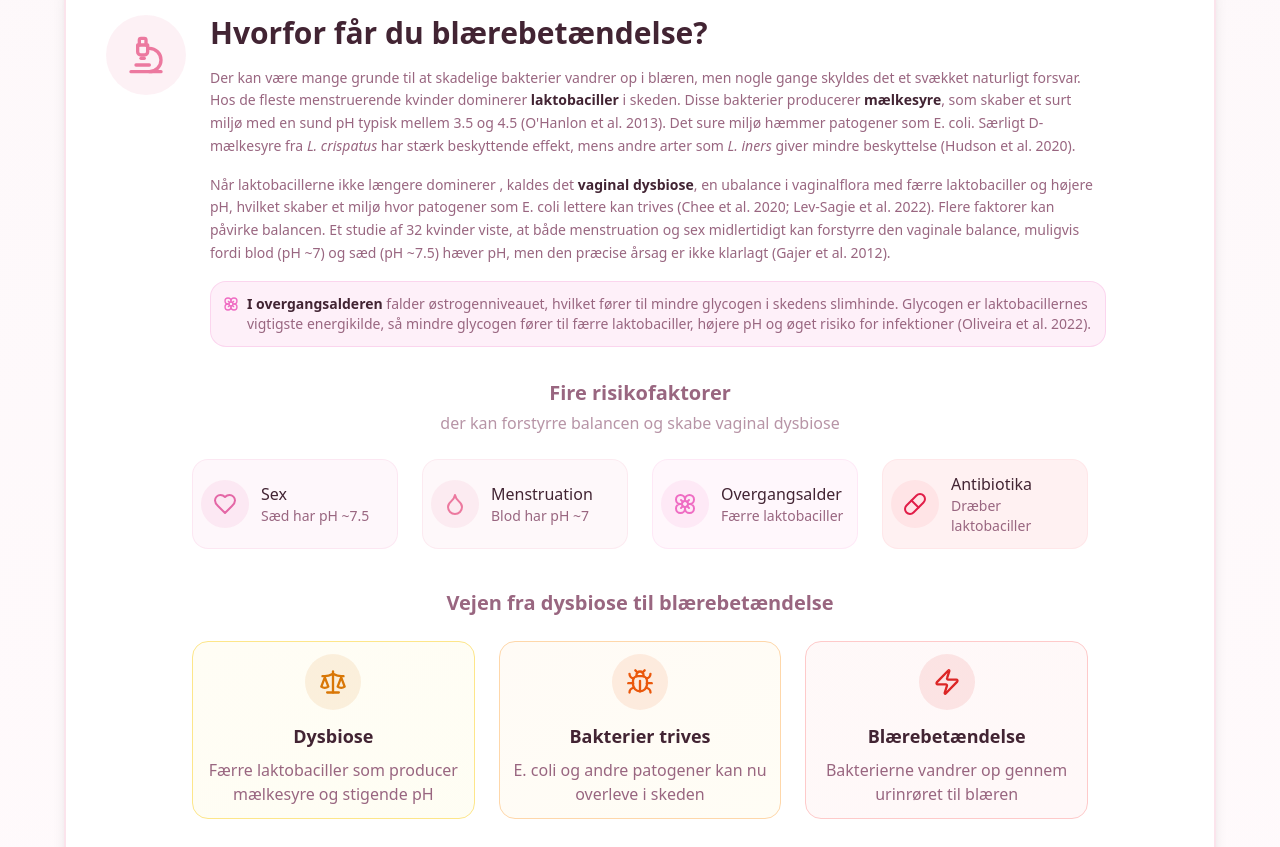
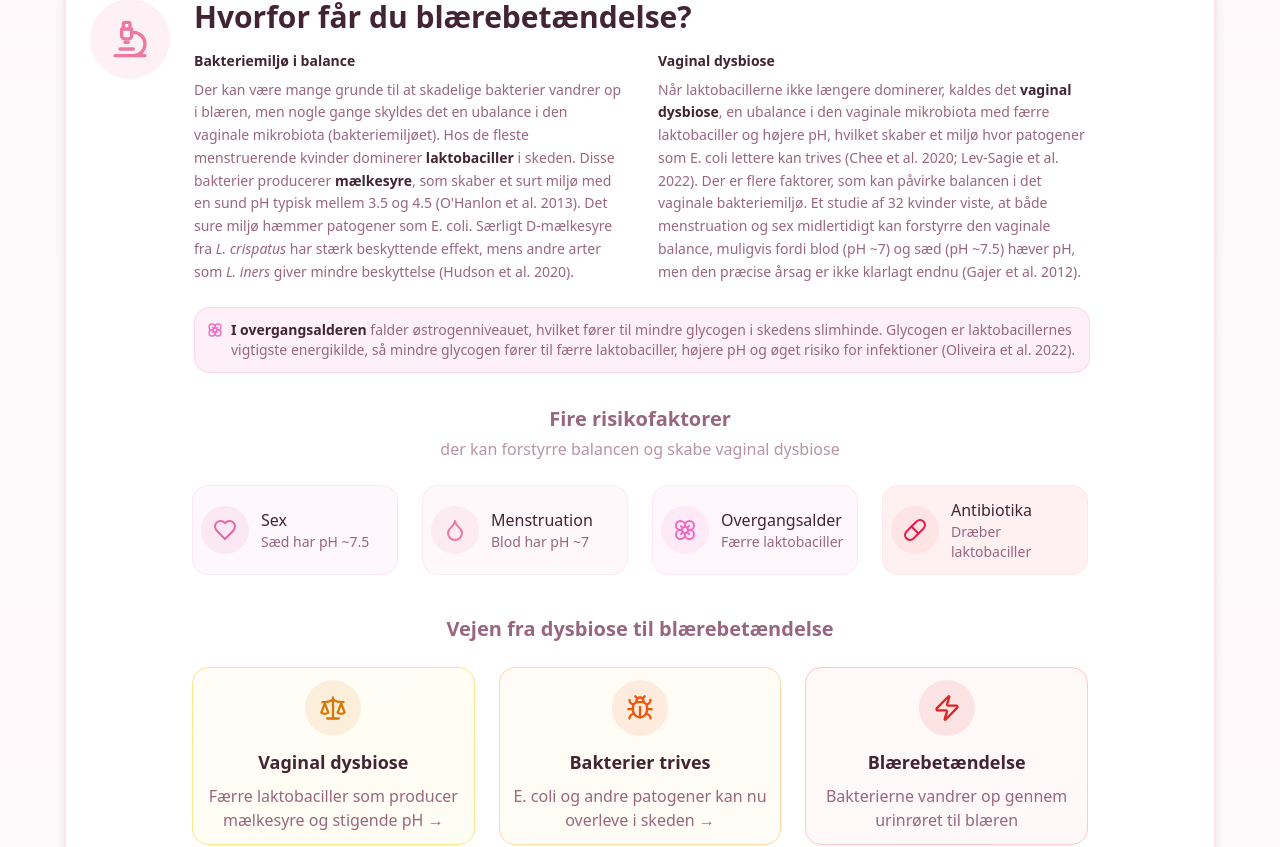
Before and after one commit to mariaasgari/godtisse.dk, a React (Vite) app: page / in a window 1280 px wide. Shown: the part 1237-2084 px from the top of the page. Built offline with nearby package versions, Linux system fonts and the light colour scheme.

Commit message:
Ændringer

```diff
--- a/index.html
+++ b/index.html
@@ -6,12 +6,12 @@
     <title>godtisse.dk | Slut med tilbagevendende blærebetændelser</title>
     <meta
       name="description"
-      content="Få kontrol over gentagne urinvejsinfektioner (UVI) gennem viden om vaginal dysbiose, mælkesyrebakterier og forebyggende rutiner. Hjælp til kvinder med blærebetændelse efter sex."
+      content="Få kontrol over gentagne urinvejsinfektioner (UVI) gennem viden om vaginal dysbiose, vaginal mikrobiota og forebyggende rutiner. Hjælp til kvinder med blærebetændelse efter sex."
     />
     <meta name="author" content="godtisse.dk" />
     <meta
       name="keywords"
-      content="blærebetændelse, urinvejsinfektion, vaginal dysbiose, mælkesyrebakterier, lactobaciller, forebyggelse, kvinder, urinvejssundhed"
+      content="blærebetændelse, urinvejsinfektion, vaginal dysbiose, vaginal mikrobiota, mælkesyrebakterier, lactobaciller, forebyggelse, kvinder, urinvejssundhed"
     />
 
     <meta property="og:title" content="godtisse.dk | Slut med tilbagevendende blærebetændelser" />
--- a/src/components/Hero.tsx
+++ b/src/components/Hero.tsx
@@ -26,7 +26,7 @@ export const Hero = () => (
 
         <p className="text-lg sm:text-xl md:text-2xl text-muted-foreground max-w-2xl mx-auto animate-in fade-in slide-in-from-bottom-4 duration-1000 delay-150 px-2">
           Kvinders guide til at undgå tilbagevendende blærebetændelser med viden, forebyggelse og
-          balance i vaginalflora
+          balance i vaginal mikrobiota
         </p>
 
         <div className="flex flex-col sm:flex-row gap-4 justify-center animate-in fade-in slide-in-from-bottom-4 duration-1000 delay-300">
--- a/src/components/sections/FAQSection.tsx
+++ b/src/components/sections/FAQSection.tsx
@@ -9,7 +9,7 @@ export const FAQSection = () => {
   return (
     <section id="faq" className="py-12 md:py-20 lg:py-24 bg-gradient-to-b from-background to-muted/30">
       <div className="container mx-auto px-4 lg:px-8">
-        <div className="max-w-4xl lg:max-w-5xl mx-auto">
+        <div className="max-w-5xl lg:max-w-6xl mx-auto">
           <div className="text-center mb-10 md:mb-16 lg:mb-20">
             <h2 className="text-3xl sm:text-4xl md:text-5xl lg:text-6xl font-bold mb-4 md:mb-6 pb-2 bg-gradient-to-r from-primary via-accent to-secondary bg-clip-text text-transparent max-w-3xl mx-auto">
               Ofte stillede spørgsmål
@@ -19,7 +19,7 @@ export const FAQSection = () => {
             </p>
           </div>
 
-          <div className="space-y-3 md:space-y-4 lg:space-y-5">
+          <div className="space-y-3 md:space-y-4 lg:space-y-5 max-w-4xl mx-auto">
             {faqs.map((faq, index) => (
               <Card
                 key={index}
--- a/src/components/sections/ReferencesSection.tsx
+++ b/src/components/sections/ReferencesSection.tsx
@@ -20,7 +20,7 @@ export const ReferencesSection = () => {
           </div>
 
           <Card className="border-2 border-secondary/20 shadow-lg mb-6 md:mb-8 lg:mb-10 max-w-4xl mx-auto">
-            <CardContent className="p-4 sm:p-6 md:p-8 lg:p-10">
+            <CardContent className="p-4 sm:p-6 md:p-8 lg:p-6">
               <div className="space-y-4 md:space-y-6 lg:space-y-8 max-w-3xl mx-auto">
                 {sortedReferences.map((ref, index) => (
                   <div
--- a/src/components/sections/UnderstandingSection.tsx
+++ b/src/components/sections/UnderstandingSection.tsx
@@ -30,9 +30,9 @@ export const UnderstandingSection = () => {
             </p>
           </div>
 
-          {/* Vaginalflora og Laktobaciller forklaret */}
+          {/* Vaginal mikrobiota og Laktobaciller forklaret */}
           <Card className="border-2 border-secondary/20 shadow-lg mb-8 md:mb-12 lg:mb-16">
-            <CardContent className="p-4 sm:p-6 md:p-8 lg:p-10">
+            <CardContent className="p-4 sm:p-6 md:p-8 lg:p-6">
               {/* Header med ikon */}
               <div className="flex flex-col sm:flex-row items-start gap-3 sm:gap-4 lg:gap-6 mb-6 md:mb-8">
                 <div className="rounded-full bg-secondary/10 w-12 h-12 sm:w-16 sm:h-16 lg:w-20 lg:h-20 flex items-center justify-center flex-shrink-0">
@@ -42,27 +42,34 @@ export const UnderstandingSection = () => {
                   <h3 className="text-xl sm:text-2xl lg:text-3xl font-semibold mb-3 md:mb-4">
                     Hvorfor får du blærebetændelse?
                   </h3>
+                  <div className="sm:columns-2 sm:gap-6 lg:gap-8 mb-4">
+                    <h4 className="text-sm font-semibold text-foreground mb-2">
+                      Bakteriemiljø i balance
+                    </h4>
                     <p className="text-sm text-muted-foreground leading-relaxed mb-4">
                       Der kan være mange grunde til at skadelige bakterier vandrer op i blæren, men
-                    nogle gange skyldes det et svækket naturligt forsvar. Hos de fleste
-                    menstruerende kvinder dominerer{' '}
+                      nogle gange skyldes det en ubalance i den vaginale mikrobiota
+                      (bakteriemiljøet). Hos de fleste menstruerende kvinder dominerer{' '}
                       <strong className="text-foreground">laktobaciller</strong> i skeden. Disse
-                    bakterier producerer <strong className="text-foreground">mælkesyre</strong>, som
-                    skaber et surt miljø med en sund pH typisk mellem 3.5 og 4.5 (O'Hanlon et al.
-                    2013). Det sure miljø hæmmer patogener som E. coli. Særligt D-mælkesyre fra{' '}
-                    <em>L. crispatus</em> har stærk beskyttende effekt, mens andre arter som{' '}
+                      bakterier producerer <strong className="text-foreground">mælkesyre</strong>,
+                      som skaber et surt miljø med en sund pH typisk mellem 3.5 og 4.5 (O'Hanlon et
+                      al. 2013). Det sure miljø hæmmer patogener som E. coli. Særligt D-mælkesyre
+                      fra <em>L. crispatus</em> har stærk beskyttende effekt, mens andre arter som{' '}
                       <em>L. iners</em> giver mindre beskyttelse (Hudson et al. 2020).
                     </p>
-                  <p className="text-sm text-muted-foreground leading-relaxed mb-4">
-                    Når laktobacillerne ikke længere dominerer , kaldes det{' '}
+                    <h4 className="text-sm font-semibold text-foreground mb-2">Vaginal dysbiose</h4>
+                    <p className="text-sm text-muted-foreground leading-relaxed">
+                      Når laktobacillerne ikke længere dominerer, kaldes det{' '}
                       <strong className="text-foreground">vaginal dysbiose</strong>, en ubalance i
-                    vaginalflora med færre laktobaciller og højere pH, hvilket skaber et miljø hvor
-                    patogener som E. coli lettere kan trives (Chee et al. 2020; Lev-Sagie et al.
-                    2022). Flere faktorer kan påvirke balancen. Et studie af 32 kvinder viste, at
-                    både menstruation og sex midlertidigt kan forstyrre den vaginale balance,
-                    muligvis fordi blod (pH ~7) og sæd (pH ~7.5) hæver pH, men den præcise årsag er
-                    ikke klarlagt (Gajer et al. 2012).
+                      den vaginale mikrobiota med færre laktobaciller og højere pH, hvilket skaber
+                      et miljø hvor patogener som E. coli lettere kan trives (Chee et al. 2020;
+                      Lev-Sagie et al. 2022). Der er flere faktorer, som kan påvirke balancen i det
+                      vaginale bakteriemiljø. Et studie af 32 kvinder viste, at både menstruation og
+                      sex midlertidigt kan forstyrre den vaginale balance, muligvis fordi blod (pH
+                      ~7) og sæd (pH ~7.5) hæver pH, men den præcise årsag er ikke klarlagt endnu
+                      (Gajer et al. 2012).
                     </p>
+                  </div>
                   <div className="p-3 bg-accent/10 rounded-lg border border-accent/20 flex items-start gap-2">
                     <Flower className="h-4 w-4 text-accent flex-shrink-0 mt-0.5" />
                     <p className="text-sm text-muted-foreground">
@@ -143,10 +150,10 @@ export const UnderstandingSection = () => {
                       <Scale className="h-6 w-6 lg:h-7 lg:w-7 text-amber-600 dark:text-amber-400" />
                     </div>
                     <h5 className="font-semibold text-foreground mb-2 text-center lg:text-lg">
-                      Dysbiose
+                      Vaginal dysbiose
                     </h5>
                     <p className="text-sm lg:text-base text-muted-foreground text-center">
-                      Færre laktobaciller som producer mælkesyre og stigende pH
+                      Færre laktobaciller som producer mælkesyre og stigende pH →
                     </p>
                   </div>
 
@@ -158,7 +165,7 @@ export const UnderstandingSection = () => {
                       Bakterier trives
                     </h5>
                     <p className="text-sm lg:text-base text-muted-foreground text-center">
-                      E. coli og andre patogener kan nu overleve i skeden
+                      E. coli og andre patogener kan nu overleve i skeden →
                     </p>
                   </div>
 
--- a/src/components/sections/ViciousCircleSection.tsx
+++ b/src/components/sections/ViciousCircleSection.tsx
@@ -20,7 +20,7 @@ export const ViciousCircleSection = () => {
               </p>
             </div>
 
-            <Card className="bg-gradient-to-br from-pink-50/50 to-rose-50/50 dark:from-pink-950/20 dark:to-rose-950/20 border-2 border-pink-200 dark:border-pink-900/30 shadow-lg">
+            <Card className="bg-gradient-to-br from-pink-50/50 to-rose-50/50 dark:from-pink-950/20 dark:to-rose-950/20 border-2 border-pink-200 dark:border-pink-900/30 shadow-lg max-w-4xl mx-auto">
               <CardContent className="p-4 sm:p-6 lg:p-10">
                 <div className="text-center mb-4 md:mb-6 lg:mb-8">
                   <h4 className="text-2xl sm:text-3xl md:text-4xl lg:text-5xl font-bold mb-3 md:mb-4 pb-1 bg-gradient-to-r from-pink-600 via-fuchsia-500 to-rose-500 bg-clip-text text-transparent max-w-xs sm:max-w-sm md:max-w-md mx-auto">
@@ -47,7 +47,7 @@ export const ViciousCircleSection = () => {
                           Dysbiose
                         </p>
                         <p className="text-[8px] sm:text-[10px] text-pink-700 dark:text-pink-300">
-                          Ubalance i floraen
+                          Ubalance i mikrobiota
                         </p>
                       </div>
                       {/* Arrow pointing right */}
@@ -148,7 +148,7 @@ export const ViciousCircleSection = () => {
                         effekten holder kun så længe man tager medicinen.{' '}
                         <strong className="text-pink-950 dark:text-pink-50">20-30%</strong> får
                         blærebetændelse kort tid efter, at de er stoppet (Jent et al. 2022). Derfor
-                        er det vigtigt at støtte din vaginalflora med mælkesyre under og efter en
+                        er det vigtigt at støtte din vaginale mikrobiota med mælkesyre under og efter en
                         antibiotikakur.
                       </p>
                     </div>
--- a/src/data/faqs.ts
+++ b/src/data/faqs.ts
@@ -7,7 +7,7 @@ export const faqs: FAQ[] = [
   {
     question: 'Hvordan genkender jeg tegn på vaginal dysbiose?',
     answer:
-      'Tegn på vaginal dysbiose:\n\n🔔 Milde symptomer:\n• Let ændring i lugt (mindre surt eller svagt "anderledes")\n• Øget udflåd (mere end normalt, men uden stærk lugt)\n• Let kløe eller ubehag (mild irritation)\n• Tørhed eller irritation (især efter sex eller menstruation)\n• "Noget føles forkert" (vag fornemmelse af ubalance)\n• Hyppigere behov for toilet (men ingen smerter)\n\n💡 Handling:\nNår du opdager disse tegn, er det tid til at handle forebyggende med vaginal mælkesyre',
+      'Tegn på vaginal dysbiose:\n\n🔔 Milde symptomer:\n• Let ændring i lugt (mindre surt eller svagt "anderledes")\n• Øget udflåd (mere end normalt, men uden stærk lugt)\n• Let kløe eller ubehag (mild irritation)\n• Tørhed eller irritation (især efter sex eller menstruation)\n• "Noget føles forkert" (vag fornemmelse af ubalance)\n• Hyppigere behov for toilet (men ingen smerter)\n\n💡 Handling:\nNår du opdager disse tegn, er det tid til at støtte din vaginale mikrobiota med vaginal mælkesyre',
   },
   {
     question: 'Hvad er symptomerne på blærebetændelse?',
@@ -17,6 +17,6 @@ export const faqs: FAQ[] = [
   {
     question: 'Hvad er forskellen mellem vaginal dysbiose, bakteriel vaginose og svamp?',
     answer:
-      'Alle tre tilstande involverer forstyrret vaginalflora, men er forskellige:\n\n⚖️ Vaginal dysbiose:\n• Ubalance i vaginalflora (færre laktobaciller, højere pH)\n• Ofte ingen symptomer\n• Behandling: Vaginalt mælkesyre\n\n🦠 Bakteriel vaginose (BV):\n• Overvækst af anaerobe bakterier\n• Symptomer: Fiskeagtig lugt, grå/hvid udflåd\n• Behandling: Antibiotika og/eller mælkesyre\n\n🍄 Svampeinfektion:\n• Overvækst af Candida albicans\n• Symptomer: Kraftig kløe, hvid ostemasse-lignende udflåd\n• Behandling: Antimykotika (clotrimazol, fluconazol)',
+      'Alle tre tilstande involverer forstyrret vaginal mikrobiota, men er forskellige:\n\n⚖️ Vaginal dysbiose:\n• Ubalance i vaginal mikrobiota (færre laktobaciller, højere pH)\n• Ofte ingen symptomer\n• Behandling: Vaginalt mælkesyre\n\n🦠 Bakteriel vaginose (BV):\n• Overvækst af anaerobe bakterier\n• Symptomer: Fiskeagtig lugt, grå/hvid udflåd\n• Behandling: Antibiotika og/eller mælkesyre\n\n🍄 Svampeinfektion:\n• Overvækst af Candida albicans\n• Symptomer: Kraftig kløe, hvid ostemasse-lignende udflåd\n• Behandling: Antimykotika (clotrimazol, fluconazol)',
   },
 ];
```
Also changed, not shown: src/components/sections/PreventionSection.tsx (+13 -11 lines), src/components/sections/SolutionSection.tsx (+5 -5 lines). Lines whose indentation alone changed are shown as unchanged.
